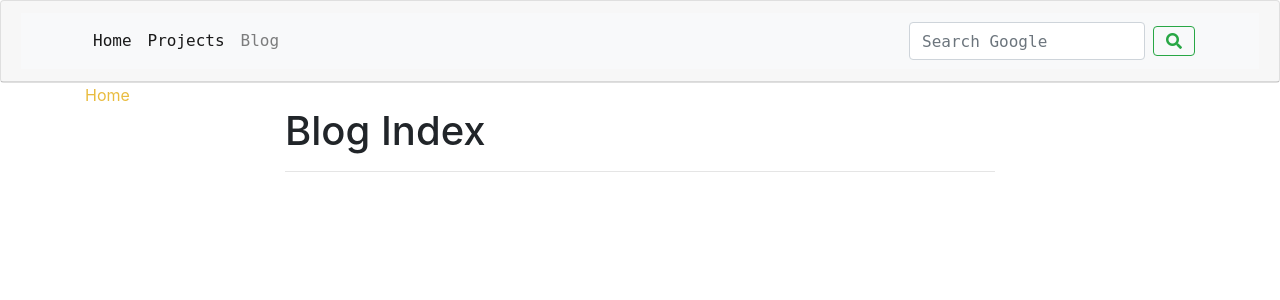
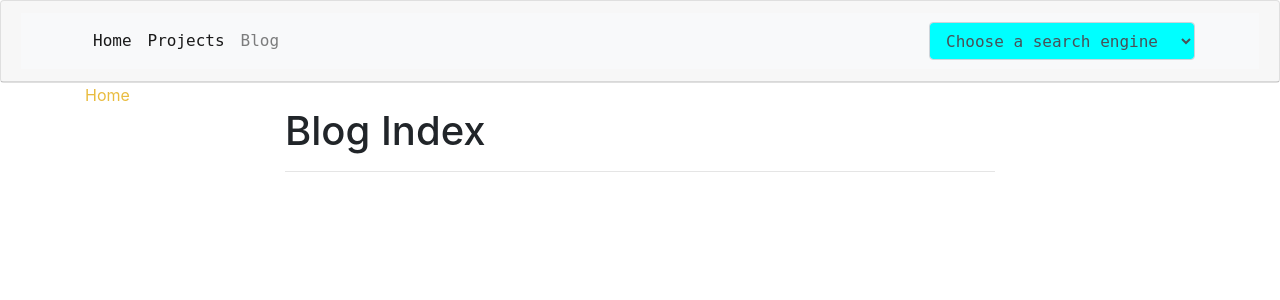
Before and after one commit to Steven1123581321/website, a Django app: page /blog/ in a window 1280 px wide. Shown: the top 300 px of the page. Run offline with Django 3.2, Linux system fonts and the light colour scheme; data that the repository does not hold is empty; some libraries are stand-ins or nearby versions.

Commit message:
added a search bar to 3 different search engines

```diff
--- a/personal_portfolio/templates/base.html
+++ b/personal_portfolio/templates/base.html
@@ -8,9 +8,13 @@
             <button class="navbar-toggler" type="button" data-toggle="collapse" data-target="#navbarSupportedContent" aria-controls="navbarSupportedContent" aria-expanded="false" aria-label="Toggle navigation">
               <span class="navbar-toggler-icon"></span>
             </button>
-            <style> nav {
+            <style>
+              nav {
               font-family: 'Roboto Mono', monospace;
-            }
+              }
+              .form-inline{
+                display: none;
+              }
             </style>
             <div class="collapse navbar-collapse" id="navbarSupportedContent">
               <ul class="navbar-nav mr-auto">
@@ -25,36 +29,74 @@
                 </li>
               </ul>
             </div>
-            {% comment %} <div class="dark-mode-toggler">
-              <input type="checkbox" id="toggler" />
-              <label for="toggler" aria-label="Toggler for Dark Mode" onclick="setModeEventListener()"></label>
-            </div> {% endcomment %}
-            {% comment %} <div class="output-group"> {% endcomment %}
-            <div class="form-inline" >
-              <input class="form-control mr-sm-2" id="search-input" placeholder="Search Google">
+            <div class="dropdown">
+              <select id="searchEngine" class="form-control mr-sm-2" style="background-color:#00FFFF;">
+                <option value="" >Choose a search engine</option>
+                <option value="Wolfram" >Wolfram</option>
+                <option value="Approach_Zero">Approach zero</option>
+                <option value="Google">Google</option>
+              </select>
             </div>
-            <button class="btn btn-outline-success" id="search-button">
-              {% comment %} https://fontawesome.com/v5.15/icons?d=gallery&p=2 {% endcomment %}
-              <i class="fa fa-search"></i>
-            </button>
+            <div class="content">
+              <div id="Wolfram" class="form-inline">
+                <input class="form-control mr-sm-2" id="search-input1" style="width: 18rem" placeholder="Search Wolfram">
+                <button class="btn btn-outline-success" id="search-button1">
+                  {% comment %} https://fontawesome.com/v5.15/icons?d=gallery&p=2 {% endcomment %}
+                  <i class="fa fa-search"></i>
+                </button>
+              </div>
+              <div id="Approach_Zero" class="form-inline">
+                <input class="form-control mr-sm-2" id="search-input2" style="width: 18rem" placeholder="Search Approach Zero">
+                <button class="btn btn-outline-success" id="search-button2">
+                  <i class="fa fa-search"></i>
+                </button>
+              </div>
+              <div id="Google" class="form-inline">
+                <input class="form-control mr-sm-2" id="search-input3" style="width: 18rem" placeholder="Search Google">
+                <button class="btn btn-outline-success" id="search-button3">
+                  <i class="fa fa-search"></i>
+                </button>
+              </div>
+            </div>
+            <script src='http://ajax.aspnetcdn.com/ajax/jQuery/jquery-3.2.1.js'></script>
+            <script  type="text/javascript">
+            $(document).ready(function () {
+              $("#searchEngine").on('change', function () {
+                  $(".form-inline").hide();
+                  $("#" + $(this).val()).fadeIn(700);
+              });
+            });
+            </script>
             <script>
-              const searchButton = document.getElementById('search-button');
-              const searchInput = document.getElementById('search-input');
-              const google = 'https://www.google.com/search?q=';
+              const searchButton1 = document.getElementById('search-button1');
+              const searchInput1 = document.getElementById('search-input1');
+              const wolfram = 'https://www.wolframalpha.com/input?i=';
 
-              searchButton.addEventListener('click', () => {const url = google + searchInput.value;
+              searchButton1.addEventListener('click', () => {const url = wolfram + searchInput1.value;
                 const win = window.open(url, '_blank');
                 win.focus();
               });
             </script>
-            {% comment %} <script>
-            function setModeEventListener() {
-              let list = document.body.classList;
-              document.getElementById("toggler").addEventListener("change", (event) => {
-                  event.target.checked ? list.add("dark-mode") : list.remove("dark-mode");
+            <script>
+              const searchButton2 = document.getElementById('search-button2');
+              const searchInput2 = document.getElementById('search-input2');
+              const approach_zero = 'https://approach0.xyz/search?q=';
+
+              searchButton2.addEventListener('click', () => {const url = approach_zero + searchInput2.value;
+                const win = window.open(url, '_blank');
+                win.focus();
               });
-            }
-            </script> {% endcomment %}
+            </script>
+            <script>
+              const searchButton3 = document.getElementById('search-button3');
+              const searchInput3 = document.getElementById('search-input3');
+              const google = 'https://www.google.com/search?q=';
+
+              searchButton3.addEventListener('click', () => {const url = google + searchInput3.value;
+                const win = window.open(url, '_blank');
+                win.focus();
+              });
+            </script>
         </div>
     </nav>
   </div>
@@ -63,6 +105,6 @@
     {% block page_content %}{% endblock %}
 </div>
 
-<script src="https://code.jquery.com/jquery-3.3.1.slim.min.js" integrity="sha384-q8i/X+965DzO0rT7abK41JStQIAqVgRVzpbzo5smXKp4YfRvH+8abtTE1Pi6jizo" crossorigin="anonymous"></script>
+<script src="https://code.jquery.com/jquery-3.3.1.js" integrity="sha384-q8i/X+965DzO0rT7abK41JStQIAqVgRVzpbzo5smXKp4YfRvH+8abtTE1Pi6jizo" crossorigin="anonymous"></script>
 <script src="https://cdnjs.cloudflare.com/ajax/libs/popper.js/1.14.3/umd/popper.min.js" integrity="sha384-ZMP7rVo3mIykV+2+9J3UJ46jBk0WLaUAdn689aCwoqbBJiSnjAK/l8WvCWPIPm49" crossorigin="anonymous"></script>
 <script src="https://stackpath.bootstrapcdn.com/bootstrap/4.1.3/js/bootstrap.min.js" integrity="sha384-ChfqqxuZUCnJSK3+MXmPNIyE6ZbWh2IMqE241rYiqJxyMiZ6OW/JmZQ5stwEULTy" crossorigin="anonymous"></script>
```
Also changed, not shown: cv/templates/cv_index_2.html (+19 -51 lines).
